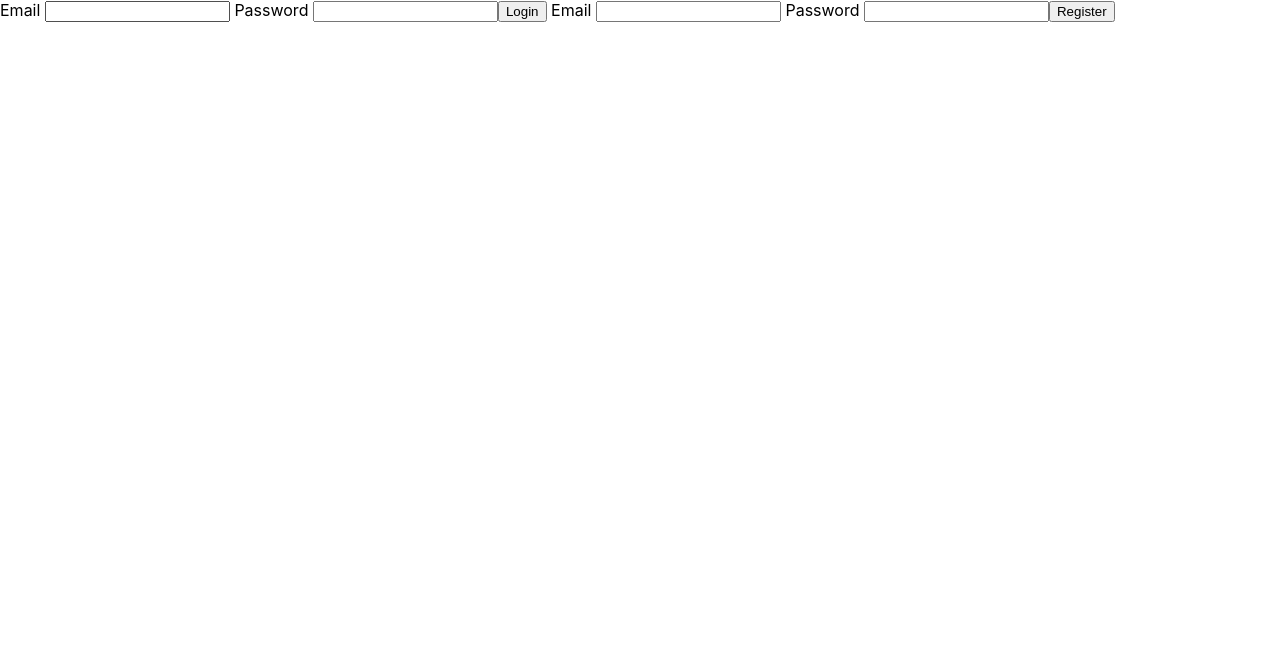
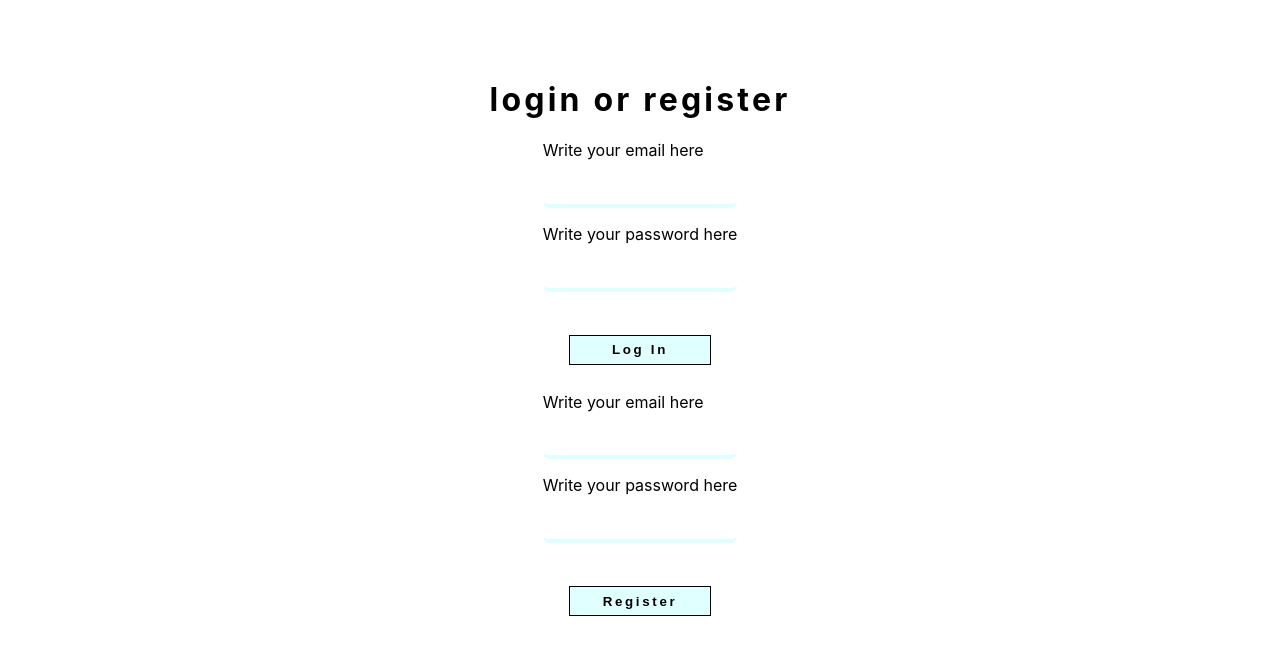
Before and after one commit to florenciasilva/digitas, a React (Create React App) app: page / in a window 1280 px wide. Shown: the top 654 px of the page. Built offline with nearby package versions, Linux system fonts and the light colour scheme.

Commit message:
Add basic styling to userauth view

```diff
--- a/src/App.js
+++ b/src/App.js
@@ -1,4 +1,4 @@
-import React, { useEffect } from 'react';
+import React from 'react';
 import UserAuth from './Components/Views/UserAuth';
 import Home from './Components/Views/Home';
 import { BrowserRouter, Switch, Route } from "react-router-dom";
--- a/src/Components/Login.js
+++ b/src/Components/Login.js
@@ -1,7 +1,7 @@
 import React, { useState } from 'react';
 import firebase from 'firebase';
 import { withRouter } from 'react-router-dom';
-
+import { Heading, Section, Form, Input, PrimaryBtn } from '../style';
 
 const Login = (props) => {
     const [ credentials, setCredentials ] = useState({email: '', password: ''});
@@ -10,7 +10,8 @@ const Login = (props) => {
         setCredentials({...credentials, [event.target.type]: event.target.value});
     };
 
-    const handleLogin = (credentials) => {
+    const handleLogin = (e, credentials) => {
+        e.preventDefault();
         firebase.auth().signInWithEmailAndPassword(credentials.email, credentials.password)
         .then(res => props.history.push('/home'))
         .catch(err => console.log(err));
@@ -18,13 +19,18 @@ const Login = (props) => {
 
     return(
         <>
-            <label htmlFor="email"> Email </label>
-            <input type="email" required id="email" onChange={handleInputChange} />
-            <label htmlFor="email"> Password </label>
-            <input type="password" required id="password" onChange={handleInputChange} />
-            <button onClick={() => handleLogin(credentials)}> Login </button>
-        </>
+
+            <Form method="post">
+                <label htmlFor="email">Write your email here</label>
+                <Input type="email" required id="email" onChange={handleInputChange} />
+                <label htmlFor="password">Write your password here</label>
+                <Input type="password" required id="password" onChange={handleInputChange} />
+                <PrimaryBtn onClick={() => handleLogin(credentials)}>Log In</PrimaryBtn>
+            </Form>
+    </>
     );
 };
 
+
+
 export default withRouter(Login);
--- a/src/Components/Register.js
+++ b/src/Components/Register.js
@@ -1,6 +1,7 @@
-import React, { useState, useReducer } from 'react';
+import React, { useState } from 'react';
 import firebase from 'firebase';
 import { withRouter } from 'react-router-dom';
+import { Heading, Section, Form, Input, PrimaryBtn } from '../style';
 
 
 const Register = (props) => {
@@ -23,13 +24,13 @@ const Register = (props) => {
     };
 
     return(
-        <>
-            <label htmlFor="email"> Email </label>
-            <input type="email" required id="email" onChange={handleInputChange} />
-            <label htmlFor="email"> Password </label>
-            <input type="password" required id="password" onChange={handleInputChange} />
-            <button onClick={() => handleRegister(credentials)}> Register </button>
-        </>
+        <Form method="post">
+            <label htmlFor="email">Write your email here</label>
+            <Input type="email" required id="email" onChange={handleInputChange} />
+            <label htmlFor="password">Write your password here</label>
+            <Input type="password" required id="password" onChange={handleInputChange} />
+            <PrimaryBtn onClick={() => handleRegister(credentials)}>Register</PrimaryBtn>
+        </Form>
     );
 };
 
--- a/src/Components/Views/Home.js
+++ b/src/Components/Views/Home.js
@@ -4,6 +4,8 @@ import firebase from 'firebase';
 import Redeem from '../Reedem';
 import Products from '../Products';
 import styled from 'styled-components';
+import { Container } from '../../style';
+
 
 const Home = (props) => {
     const [ user, setUser ] = useState({});
@@ -69,11 +71,6 @@ const UserName = styled.h1`
     border-bottom: 1.5px solid white;
 `
 
-const Container = styled.main`
-    display: flex;
-    justify-content: center;
-    align-items: center;
-    width: 100vw;
-`
+
 
 export default withRouter(Home);
--- a/src/Components/Views/UserAuth.js
+++ b/src/Components/Views/UserAuth.js
@@ -1,15 +1,23 @@
 import React from 'react';
 import Login from '../Login';
 import Register from '../Register';
-
+import { Container } from '../../style';
+import styled from 'styled-components';
+import { Section, Heading } from '../../style';
 
 const UserAuth = () => {
     return(
-        <>
+        <ContainerAuth>
+        <Heading>Login or Register</Heading>
             <Login />
             <Register />
-        </>
+        </ContainerAuth>
     );
 };
 
+const ContainerAuth = styled(Container)`
+    flex-direction: column;
+`
+
+
 export default UserAuth;
--- a/src/index.css
+++ b/src/index.css
@@ -1,6 +1,5 @@
 body {
   margin: 0;
-  max-width: 100vw;
   font-family: -apple-system, BlinkMacSystemFont, 'Segoe UI', 'Roboto', 'Oxygen',
     'Ubuntu', 'Cantarell', 'Fira Sans', 'Droid Sans', 'Helvetica Neue',
     sans-serif;
--- a/src/style.js
+++ b/src/style.js
@@ -9,3 +9,40 @@ export const PrimaryBtn = styled.button`
     letter-spacing: .2em;
     margin: 2em;
 `
+
+export const Heading = styled.h1`
+    align-self: center;
+    font-size: 2rem;
+    text-transform: lowercase;
+    margin-top: 5rem;
+    letter-spacing: .2rem;
+`
+
+
+export const Container = styled.main`
+    display: flex;
+    justify-content: center;
+    align-items: center;
+    width: 100vw;
+`
+
+
+export const Section = styled.section`
+    display: flex;
+    justify-content: center;
+    align-items: center;
+    height: 100vh;
+`
+
+export const Form = styled.form`
+    display: flex;
+    flex-direction: column;
+`
+
+export const Input = styled.input`
+    margin: 1rem 0 1rem 0;
+    padding: .4rem;
+    border: none;
+    border-bottom: .3rem solid  #E0FFFF;
+    border-radius: 7px;
+`
```
